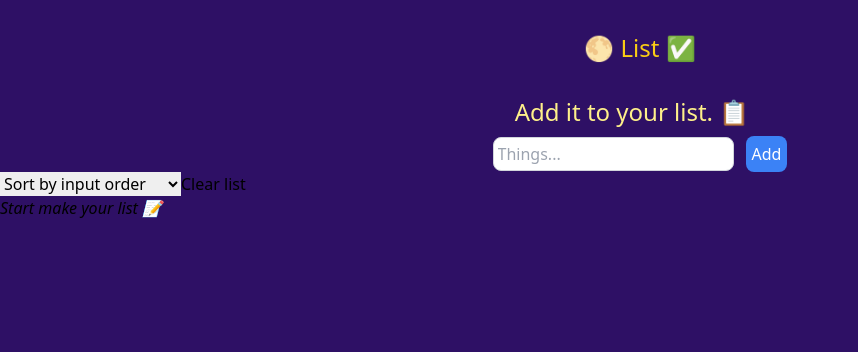
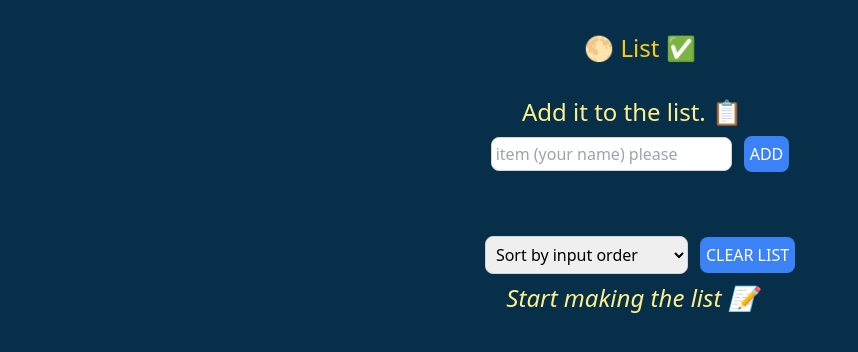
Before and after one commit to moonjeong4/moon-list, a React (Vite) app: page / in a window 1280 px wide. Shown: the top 352 px of the page, without its empty margins (0-858 px from the left). Built offline with nearby package versions, Linux system fonts and the light colour scheme.

Commit message:
with styles

```diff
--- a/src/components/App.jsx
+++ b/src/components/App.jsx
@@ -18,7 +18,7 @@ function App() {
   function handleToggleItem(id) {
     setItems((items) =>
       items.map((item) =>
-        item.id === id ? { ...item, packed: !item.packed } : item,
+        item.id === id ? { ...item, checked: !item.checked } : item,
       ),
     );
   }
@@ -31,7 +31,7 @@ function App() {
   }
 
   return (
-    <div className="h-screen bg-violet-950">
+    <div className="h-screen bg-sky-950">
       <Logo />
       <Form onAddItems={handleAddItems} />
       <List
--- a/src/components/Form.jsx
+++ b/src/components/Form.jsx
@@ -17,18 +17,18 @@ function Form({ onAddItems }) {
   }
 
   return (
-    <form onSubmit={handleSubmit} className="text-center ">
+    <form onSubmit={handleSubmit} className="text-center">
       <h3 className="mb-2 mr-4 text-2xl text-yellow-200">
-        Add it to your list. 📋
+        Add it to the list. 📋
       </h3>
       <input
         className="mr-3 rounded-lg border border-gray-300 p-1"
         type="text"
         value={description}
         onChange={(e) => setDescription(e.target.value)}
-        placeholder="Things..."
+        placeholder="item (your name) please"
       />
-      <button className="rounded-lg bg-blue-500 p-1.5 text-white hover:bg-blue-700">
+      <button className="rounded-lg bg-blue-500 p-1.5 uppercase text-white hover:bg-blue-700">
         Add
       </button>
     </form>
--- a/src/components/Item.jsx
+++ b/src/components/Item.jsx
@@ -1,12 +1,15 @@
 export default function Item({ item, onDeleteItem, onToggleItem }) {
   return (
-    <li>
+    <li className="flex items-center gap-3 text-xl text-yellow-200">
       <input
+        className="h-5 w-5"
         type="checkbox"
         value={item.checked}
         onChange={() => onToggleItem(item.id)}
       />
-      <span>{item.description}</span>
+      <span className={item.checked ? 'line-through' : ''}>
+        {item.description}
+      </span>
       <button onClick={() => onDeleteItem(item.id)}>❌</button>
     </li>
   );
--- a/src/components/List.jsx
+++ b/src/components/List.jsx
@@ -13,13 +13,13 @@ function List({ items, onDeleteItem, onToggleItem, onClearItems }) {
       .slice()
       .sort((a, b) => a.description.localeCompare(b.description));
 
-  if (sortBy === 'packed')
+  if (sortBy === 'checked')
     sortedItems = items
       .slice()
-      .sort((a, b) => Number(a.packed) - Number(b.packed));
+      .sort((a, b) => Number(a.checked) - Number(b.checked));
   return (
-    <div>
-      <ul>
+    <div className="mb-2 flex flex-col items-center justify-between">
+      <ul className="grid-cols-auto grid w-4/5 content-start justify-center gap-2 overflow-scroll py-8">
         {sortedItems.map((item) => (
           <Item
             item={item}
@@ -31,12 +31,21 @@ function List({ items, onDeleteItem, onToggleItem, onClearItems }) {
       </ul>
 
       <div>
-        <select value={sortBy} onChange={(e) => setSortBy(e.target.value)}>
+        <select
+          value={sortBy}
+          onChange={(e) => setSortBy(e.target.value)}
+          className="mr-3 rounded-lg border border-gray-300 p-1.5"
+        >
           <option value="input">Sort by input order</option>
           <option value="description">Sort by description</option>
-          <option value="packed">Sort by packed status</option>
+          <option value="checked">Sort by checked status</option>
         </select>
-        <button onClick={onClearItems}>Clear list</button>
+        <button
+          onClick={onClearItems}
+          className="rounded-lg bg-blue-500 p-1.5 uppercase text-white hover:bg-blue-700"
+        >
+          Clear list
+        </button>
       </div>
     </div>
   );
--- a/src/components/Logo.jsx
+++ b/src/components/Logo.jsx
@@ -1,8 +1,6 @@
 function Logo() {
   return (
-    <h1 className="pb-8 pt-8 text-center text-2xl text-yellow-400">
-      🌕 List ✅
-    </h1>
+    <h1 className="py-8 text-center text-2xl text-yellow-400">🌕 List ✅</h1>
   );
 }
 
--- a/src/components/Stats.jsx
+++ b/src/components/Stats.jsx
@@ -1,21 +1,21 @@
 export default function Stats({ items }) {
   if (!items.length)
     return (
-      <p className="stats">
-        <em>Start make your list 📝</em>
+      <p className="mb-2 mr-4 text-center text-2xl text-yellow-200 ">
+        <em>Start making the list 📝</em>
       </p>
     );
 
   const numItems = items.length;
-  const numPacked = items.filter((item) => item.packed).length;
-  const percentage = Math.round((numPacked / numItems) * 100);
+  const numChecked = items.filter((item) => item.checked).length;
+  const percentage = Math.round((numChecked / numItems) * 100);
 
   return (
-    <footer className="stats">
+    <footer className="mb-2 mr-4 text-center text-2xl text-yellow-200 ">
       <em>
         {percentage === 100
           ? 'You got everything!'
-          : `You have ${numItems} items on your list, and you already cleared ${numPacked} (${percentage}%)`}
+          : `${numItems} items, cleared ${numChecked} (${percentage}%)`}
       </em>
     </footer>
   );
--- a/tailwind.config.js
+++ b/tailwind.config.js
@@ -1,8 +1,12 @@
 /** @type {import('tailwindcss').Config} */
 export default {
-  content: ["./index.html", "./src/**/*.{js,ts,jsx,tsx}"],
+  content: ['./index.html', './src/**/*.{js,ts,jsx,tsx}'],
   theme: {
-    extend: {},
+    extend: {
+      gridTemplateColumns: {
+        auto: 'repeat(auto-fit, minmax(200px, 1fr))',
+      },
+    },
   },
   plugins: [],
 };
```
